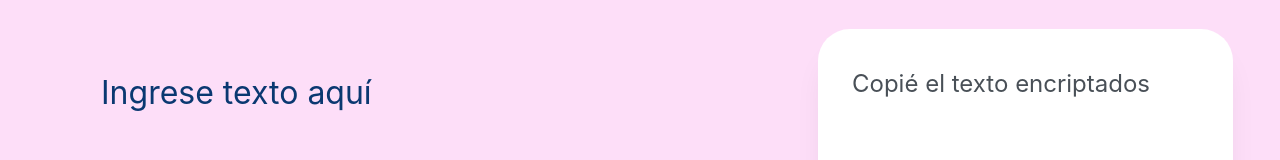
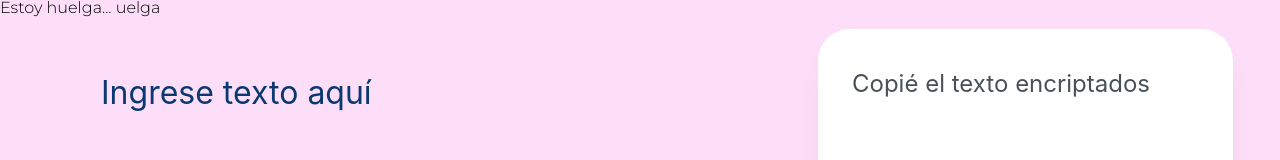
Before and after one commit to tiocalvispolimarch/Alura-Encriptador, a plain HTML site: page index.html in a window 1280 px wide. Shown: the top 160 px of the page. Drawn offline with Linux system fonts and the light colour scheme.

Commit message:
agregación de botones

```diff
--- a/index.html
+++ b/index.html
@@ -23,6 +23,10 @@
                 <textarea class="Text_encryptado" name="texto_encriptado" >Copié el texto encriptados</textarea>
 
                 <label for="indicaciones" class = "indicacion">No se aceptan acentos</label>
+
+                <button1 type="button">Estoy </button>
+                <button2 type="button"> huelga...</button>
+                <button3 type="button">uelga</button>
             </section>
         </main>
     </body>
```
